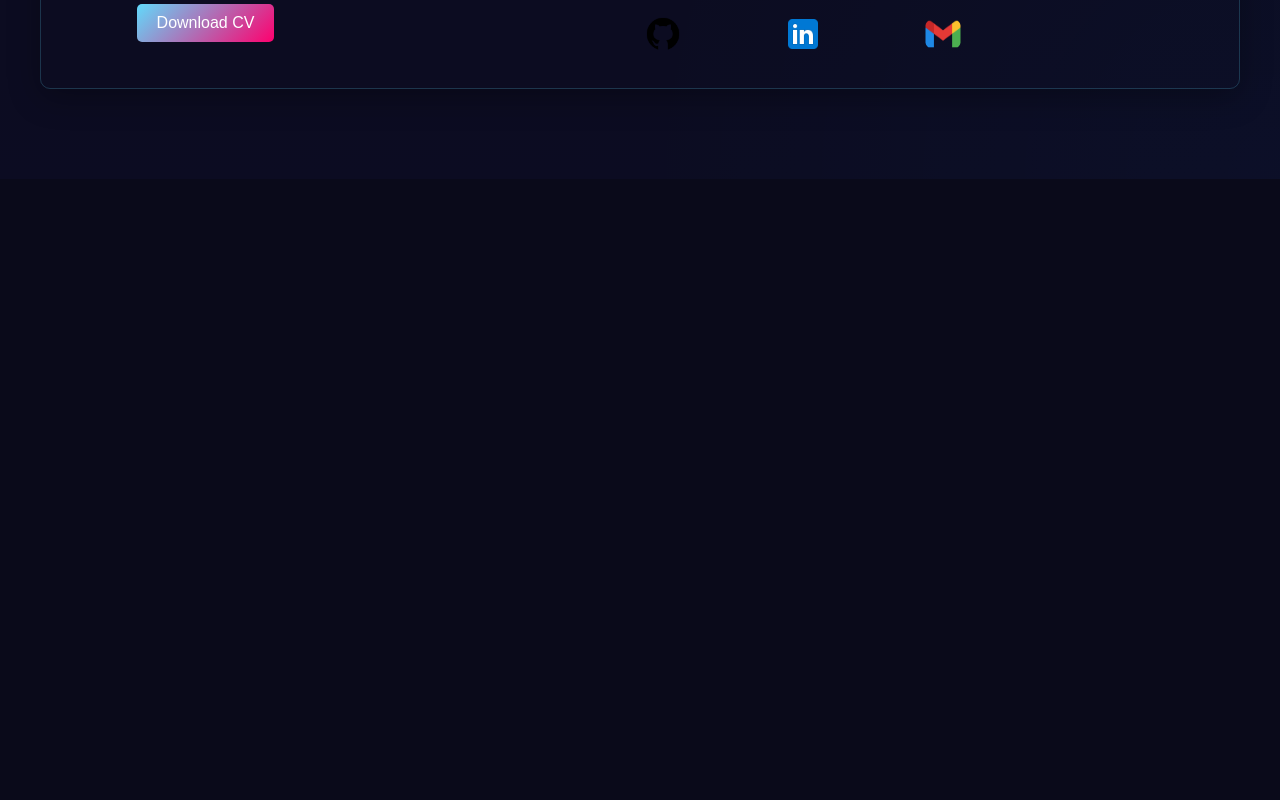
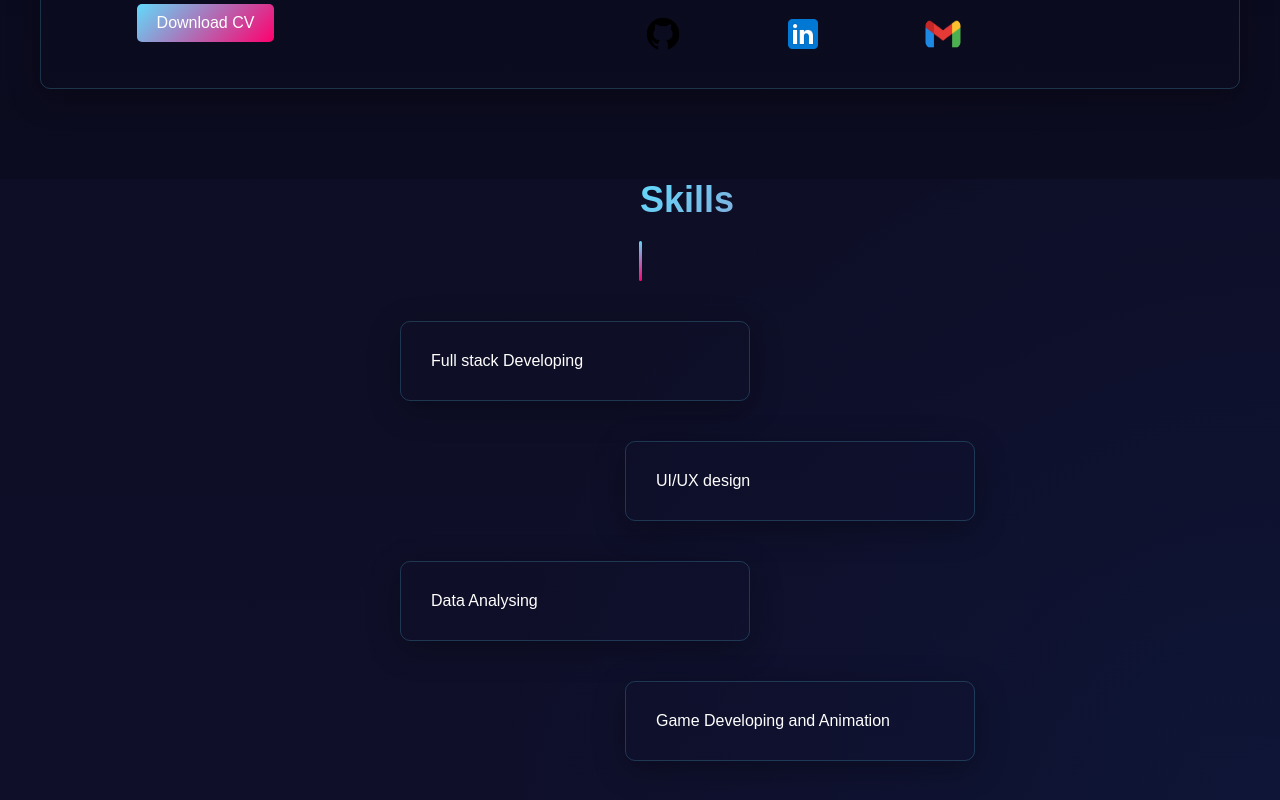
Before and after one commit to ramesh-2003-krishan/Portfolio, a React (Create React App) app in the folder portfolio/: page / in a window 1280 px wide. Shown: the part 1512-2312 px from the top of the page. Before the commit the page ends 1691 px from the top, so only its background shows below. Built offline with nearby package versions, Linux system fonts and the light colour scheme.

Commit message:
add skill section

```diff
--- a/portfolio/src/pages/Home.js
+++ b/portfolio/src/pages/Home.js
@@ -23,6 +23,29 @@ export default function Home() {
     }
   };
 
+  function App(){
+    useEffect(()=>{
+      const cards = document.querySelectorAll(".card");
+
+      const Observer = new IntersectionObserver(
+        (entries)=>{
+          entries.forEach((entry)=>{
+            if(entry.isIntersecting){
+              entry.target.classList.add("show");
+            }
+          });
+        },
+        {
+          threshold:0.2,
+        }
+      );
+      cards.forEach((card)=>{
+        Observer.observe(card);
+      });
+    },
+  []);
+  }
+
   return (
     <>
     <div className="home-page">
@@ -33,7 +56,7 @@ export default function Home() {
             {isLightMode ? '🌙' : '☀️'}
           </button>
           <a href="#">About Me</a>
-          <a href="#">Education</a>
+
           <a href="#">Skills</a>
           <a href="#">Projects</a>
           <a href="#">Contact</a>
@@ -108,7 +131,7 @@ export default function Home() {
            <h2 className="who-title">Who Am I?</h2>
            <p className="line"> </p>
         </div>
-          <div className="card">
+          <div className="cardd">
             <div className="card-img">
               <img src="/assests/webp.jpeg" alt="About Me" className="about-img" />
             </div>
@@ -157,6 +180,21 @@ export default function Home() {
         </div>
       </section>
 
+      <section className="skills">
+        <div className="skill">
+          <div className="skill-tit">
+            <h2 className="skill-head">Skills</h2>
+            <p className="line"></p>
+          </div>
+          <div className="cards">
+            <div className="cardA">Full stack Developing</div>
+            <div className="cardB">UI/UX design</div>
+            <div className="cardC">Data Analysing</div>
+            <div className="cardD">Game Developing and Animation</div>
+          </div>
+        </div>
+      </section>
+
     </div>
 
     </>
--- a/portfolio/src/style/Home.css
+++ b/portfolio/src/style/Home.css
@@ -497,7 +497,7 @@ body {
   border-radius: 2px;
 }
 
-.card {
+.cardd {
   display: flex;
   gap: 40px;
   padding: 30px;
@@ -676,3 +676,96 @@ body {
   transform: scale(1.25);
   text-shadow: 0 0 20px rgba(97, 218, 251, 0.5);
 }
+
+.skill-head{
+  justify-content: center;
+  margin-left: 640px;
+  font-size: 36px;
+  font-weight: bold;
+  background: var(--gradient-primary);
+  -webkit-background-clip: text;
+  -webkit-text-fill-color: transparent;
+  background-clip: text;
+  transition: all 0.3s ease;
+}
+
+.cardB {
+  display: flex;
+  gap: 40px;
+  padding: 30px;
+  border: 1px solid var(--border-color);
+  border-radius: 10px;
+  max-width: 350px;
+  margin: 40px auto;
+  box-shadow: 0 8px 32px var(--shadow-color);
+  align-items: flex-start;
+  margin-left: 625px;
+   transition: all 0.3s ease;
+}
+
+.cardB:hover{
+  transform: scale(1.05);
+  text-shadow: 0 0 20px rgba(97, 218, 251, 0.5);
+  background: var(--gradient-primary);
+}
+
+.cardA {
+   display: flex;
+  gap: 40px;
+  padding: 30px;
+  border: 1px solid var(--border-color);
+  border-radius: 10px;
+  max-width: 350px;
+  margin: 40px auto;
+  box-shadow: 0 8px 32px var(--shadow-color);
+  align-items: flex-start;
+  margin-left: 400px;
+   transition: all 0.3s ease;
+}
+
+.cardA:hover{
+  transform: scale(1.05);
+  text-shadow: 0 0 20px rgba(97, 218, 251, 0.5);
+  background: var(--gradient-primary);
+}
+
+.cardC {
+  display: flex;
+  gap: 40px;
+  padding: 30px;
+  border: 1px solid var(--border-color);
+  border-radius: 10px;
+  max-width: 350px;
+  margin: 40px auto;
+  box-shadow: 0 8px 32px var(--shadow-color);
+  align-items: flex-start;
+   margin-left: 400px;
+   transition: all 0.3s ease;
+}
+
+.cardC:hover{
+  transform: scale(1.05);
+  text-shadow: 0 0 20px rgba(97, 218, 251, 0.5);
+  background: var(--gradient-primary);
+}
+
+.cardD {
+  display: flex;
+  gap: 40px;
+  padding: 30px;
+  border: 1px solid var(--border-color);
+  border-radius: 10px;
+  max-width: 350px;
+  margin: 40px auto;
+  box-shadow: 0 8px 32px var(--shadow-color);
+  align-items: flex-start;
+   margin-left: 625px;
+   transition: all 0.3s ease;
+}
+
+.cardD:hover{
+  transform: scale(1.05);
+  text-shadow: 0 0 20px rgba(97, 218, 251, 0.5);
+  background: var(--gradient-primary);
+
+}
```
